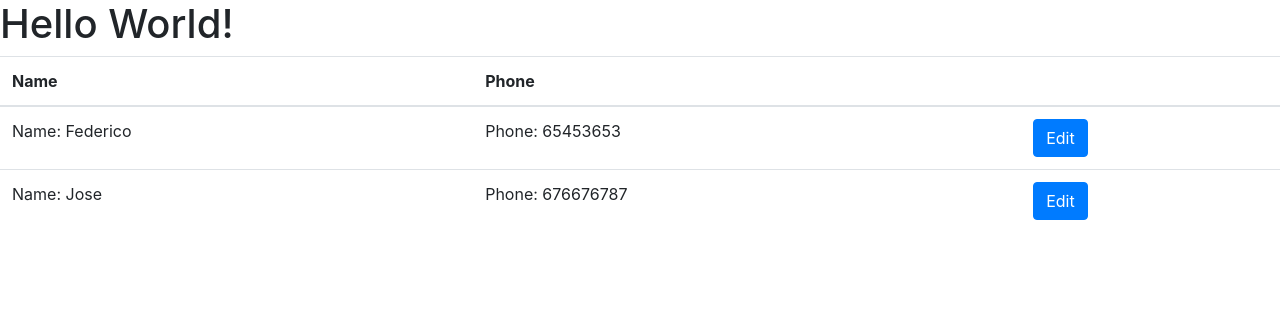
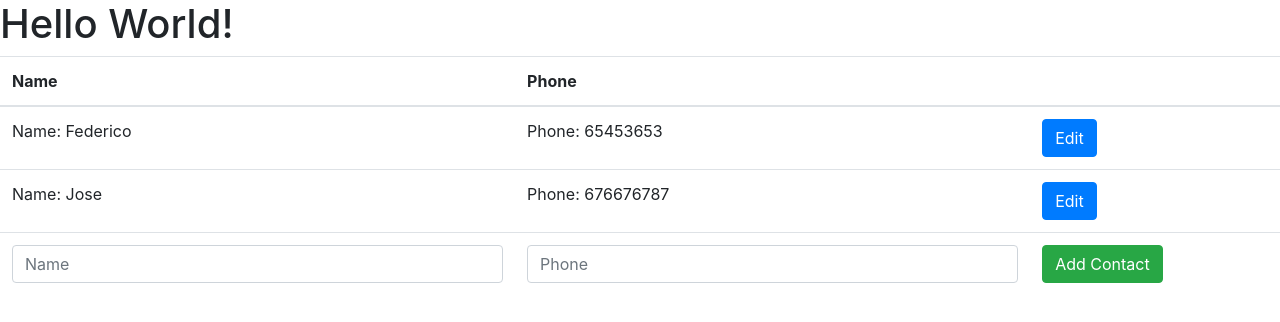
Before and after one commit to jorgeron/contacts-frontend-fis2019, a React (Create React App) app: page / in a window 1280 px wide. Shown: the top 322 px of the page. Built offline with nearby package versions, Linux system fonts and the light colour scheme.

Commit message:
Creado componente NewContact para añadir contacts

```diff
--- a/src/Contacts.js
+++ b/src/Contacts.js
@@ -1,16 +1,20 @@
 import React from 'react';
 import Contact from './Contact.js';
 import Alert from './Alert.js';
+import NewContact from './NewContact.js';
 
 class Contacts extends React.Component {
     constructor(props) {
         super(props);
         this.state = {
-            selectedContact: null
+            errorInfo: null,
+            contacts: this.props.contacts
         };
         this.handleEdit = this.handleEdit.bind(this);
         this.handleCloseError = this.handleCloseError.bind(this);
+        this.addContact = this.addContact.bind(this);
     }
+
 
     handleEdit(contact){
         this.setState({
@@ -20,14 +24,31 @@ class Contacts extends React.Component {
 
     handleCloseError(){
         this.setState({
-            selectedContact: null
+            errorInfo: null
+        });
+    }
+
+    addContact(contact) {
+        //No podemos modificar el estado, por lo que tenemos que realizar
+        //una copia de la lista de contactos
+        this.setState(prevState => {
+            const contacts = prevState.contacts;
+            if (!contacts.find(c => c.name === contact.name)){
+                return({
+                    contacts: [...prevState.contacts, contact]
+                });
+            }
+
+            return({
+                errorInfo: 'Contact already exists'
+            });
         });
     }
 
     render() {
         return(
             <div>
-                <Alert message={this.state.selectedContact} onClose={this.handleCloseError} />
+                <Alert message={this.state.errorInfo} onClose={this.handleCloseError} />
             <table class="table">
             <thead>
                 <tr>
@@ -36,9 +57,10 @@ class Contacts extends React.Component {
                     <th>&nbsp;</th>
                 </tr>
             </thead>
-            {this.props.contacts.map((contact) =>
+            {this.state.contacts.map((contact) =>
                 <Contact contact={contact} onEdit={this.handleEdit}/>
             )}
+            <NewContact onAddContact={this.addContact} />
             </table>
             </div>
         );
--- /dev/null
+++ b/src/NewContact.js
@@ -0,0 +1,38 @@
+import React from 'react';
+
+class NewContact extends React.Component {
+    constructor(props){
+        super(props);
+        this.state = {name: '', phone: ''};
+
+        this.handleChange = this.handleChange.bind(this);
+        this.clickAdd = this.clickAdd.bind(this);
+    }
+
+    handleChange(event) {
+        //el atributo target nos dice el nombre que le hemos puesto al input
+        const name = event.target.name;
+        const value = event.target.value;
+
+        this.setState({
+            [name]: value
+        });
+    }
+
+    clickAdd() {
+        this.props.onAddContact(this.state);
+        this.setState({name: '', phone: ''});
+    }
+
+    render() {
+        return(
+            <tr>
+                <td><input className="form-control" name="name" placeholder="Name" value={this.state.name} onChange={this.handleChange} /></td>
+                <td><input className="form-control" name="phone" placeholder="Phone" value={this.state.phone} onChange={this.handleChange} /></td>
+                <td><button className="btn btn-success" onClick={this.clickAdd}>Add Contact</button></td>
+            </tr>
+        );
+    }
+}
+
+export default NewContact;
```
